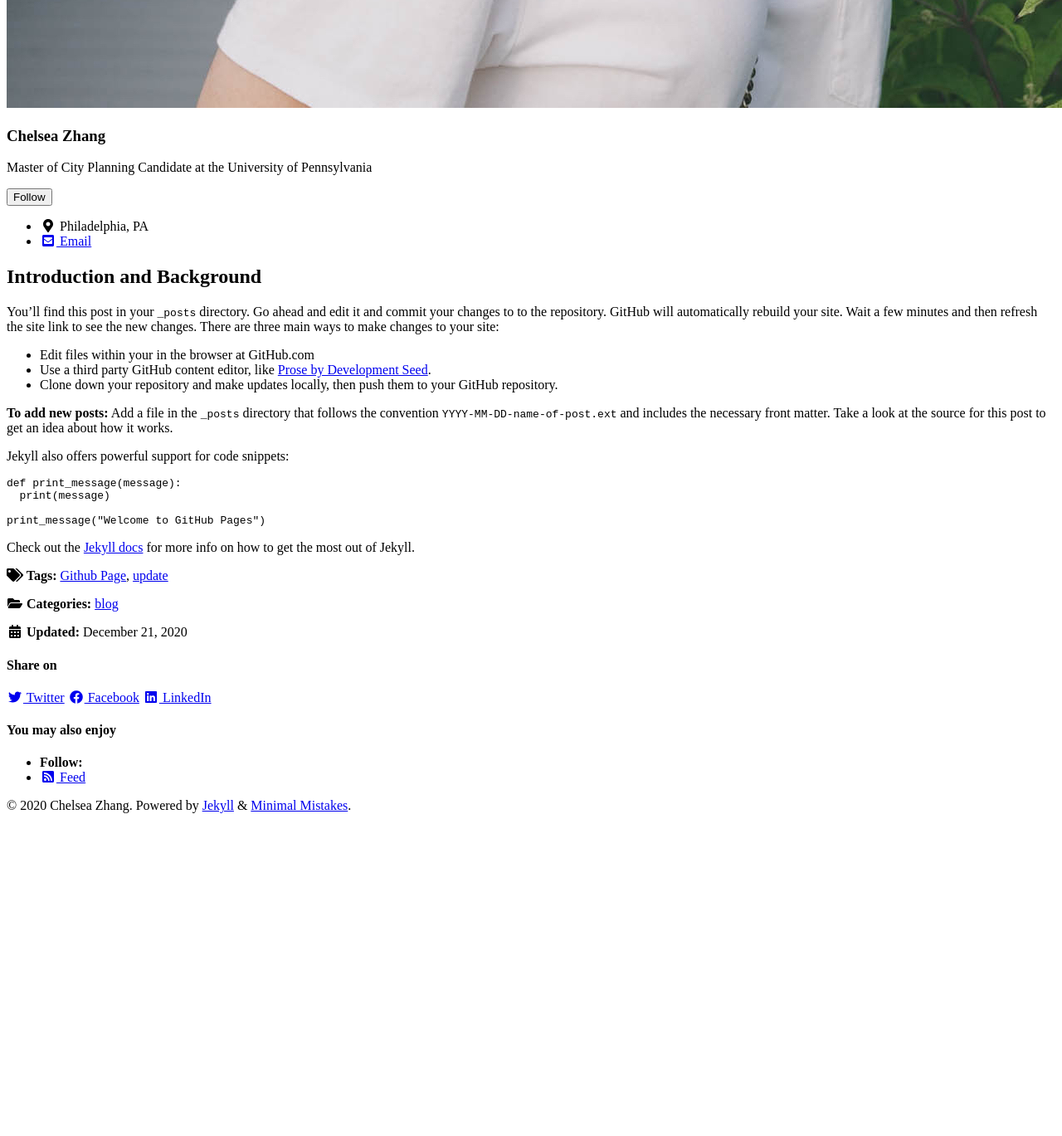
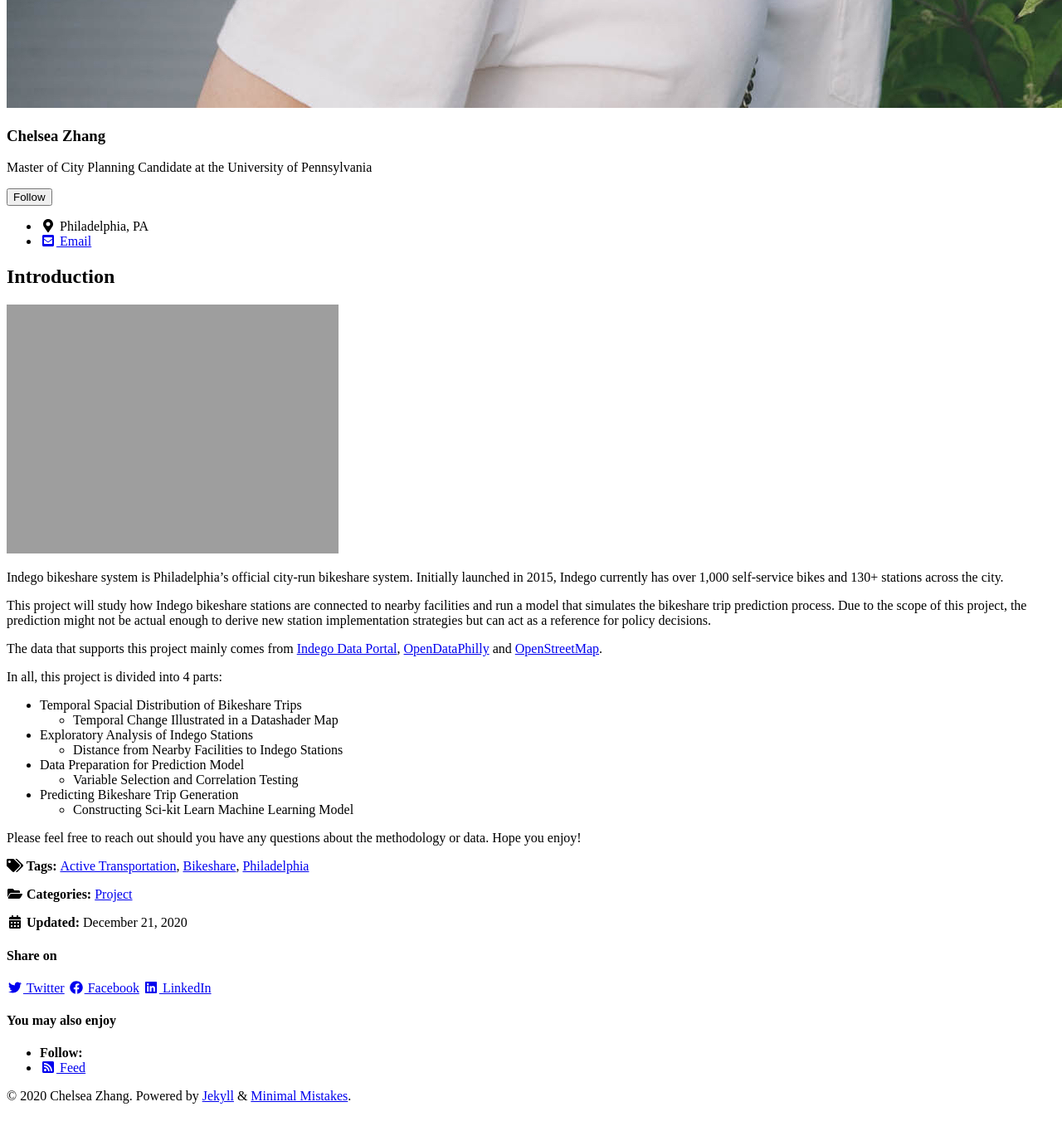
Before and after one commit to chelsang/MUSA550-final, a Jekyll site: the page built from _posts/2019-04-18-welcome-to-github-pages.md, in a window 1280 px wide and 1400 px high, scrolled down 1705 px. Shown: the top 1369 px of the window at 83% size. Built offline with Jekyll 4.4.1, drawn with Linux system fonts in a browser that asks for light colours; cached includes are drawn as plain includes; nearby versions of some CDN libraries; before the commit the page ends 2755 px from its top, so only the background shows below that.

Commit message:
Update 2019-04-18-welcome-to-github-pages.md
intro

````diff
--- a/_posts/2019-04-18-welcome-to-github-pages.md
+++ b/_posts/2019-04-18-welcome-to-github-pages.md
@@ -1,32 +1,32 @@
 ---
-title: "Introduction and Background"
+title: "Introduction"
 date: 2020-12-21T10:34:30-04:00
 categories:
-  - blog
+  - Project
 tags:
-  - Github Page
-  - update
+  - Bikeshare
+  - Philadelphia
+  - Active Transportation
 ---
 
-You'll find this post in your `_posts` directory. Go ahead and edit it and commit your changes to to the repository. GitHub will automatically rebuild your site. Wait a few minutes and then refresh the site link to see the new changes. There are three main ways to make changes to your site:
+![Indego logo]({{ site.url }}{{ site.baseurl }}/assets/images/indego.png)
 
-- Edit files within your in the browser at GitHub.com
-- Use a third party GitHub content editor, like [Prose by Development Seed](https://prose.io).
-- Clone down your repository and make updates locally, then push them to your GitHub repository.
+Indego bikeshare system is Philadelphia's official city-run bikeshare system. Initially launched in 2015, Indego currently has over 1,000 self-service bikes and 130+ stations across the city.
 
-**To add new posts:** Add a file in the `_posts` directory that follows the convention `YYYY-MM-DD-name-of-post.ext` and includes the necessary front matter. Take a look at the source for this post to get an idea about how it works.
+This project will study how Indego bikeshare stations are connected to nearby facilities and run a model that simulates the bikeshare trip prediction process. Due to the scope of this project, the prediction might not be actual enough to derive new station implementation strategies but can act as a reference for policy decisions.
 
-Jekyll also offers powerful support for code snippets:
+The data that supports this project mainly comes from [Indego Data Portal](https://www.rideindego.com/about/data/), [OpenDataPhilly](https://www.opendataphilly.org/) and [OpenStreetMap](https://www.openstreetmap.org/#map=4/38.01/-95.84).
 
-```python
-def print_message(message):
-  print(message)
+In all, this project is divided into 4 parts:
 
-print_message("Welcome to GitHub Pages")
-```
+* Temporal Spacial Distribution of Bikeshare Trips
+	- Temporal Change Illustrated in a Datashader Map
+* Exploratory Analysis of Indego Stations
+	- Distance from Nearby Facilities to Indego Stations
+* Data Preparation for Prediction Model
+	- Variable Selection and Correlation Testing
+* Predicting Bikeshare Trip Generation
+	- Constructing Sci-kit Learn Machine Learning Model
 
-Check out the [Jekyll docs][jekyll-docs] for more info on how to get the most out of Jekyll.
 
-[jekyll-docs]: https://jekyllrb.com/docs/home
-[jekyll-gh]: https://github.com/jekyll/jekyll
-[jekyll-talk]: https://talk.jekyllrb.com/
+Please feel free to reach out should you have any questions about the methodology or data. Hope you enjoy!
````
